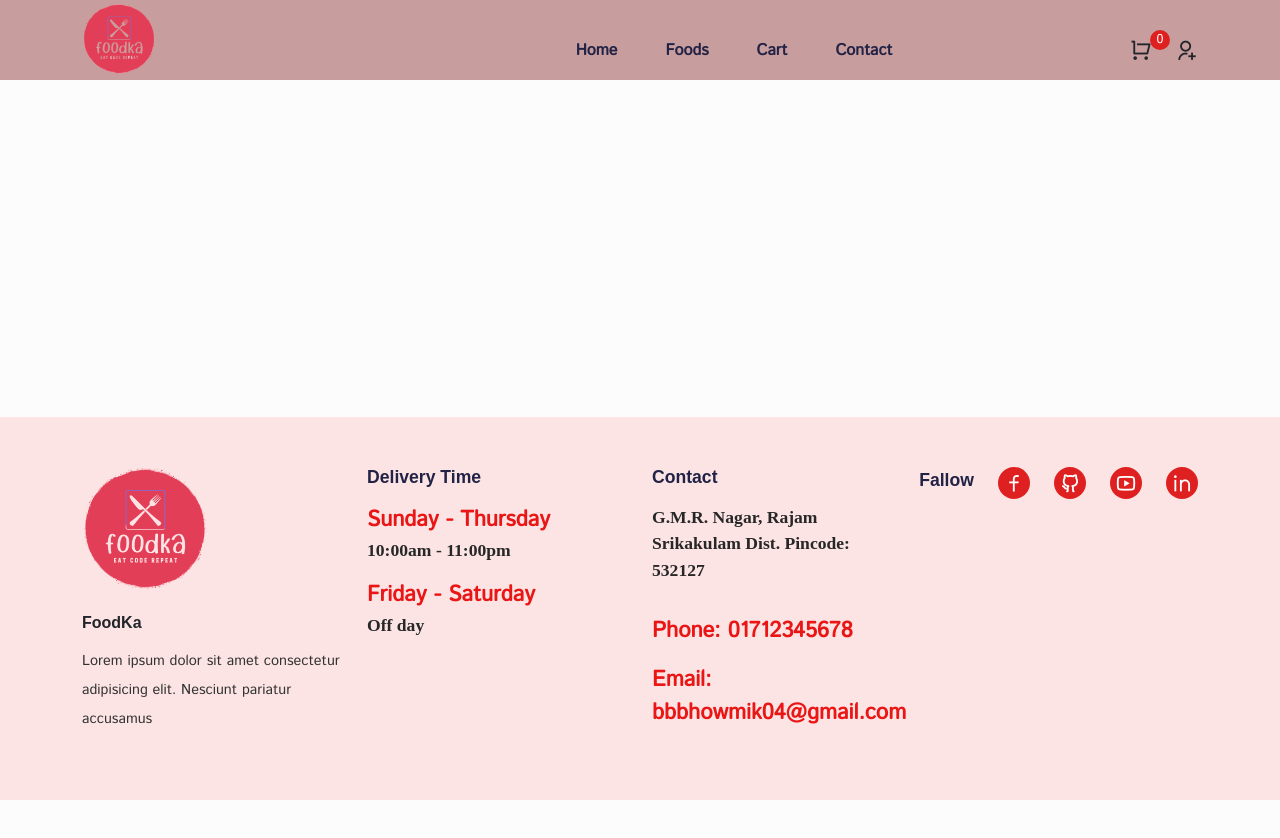
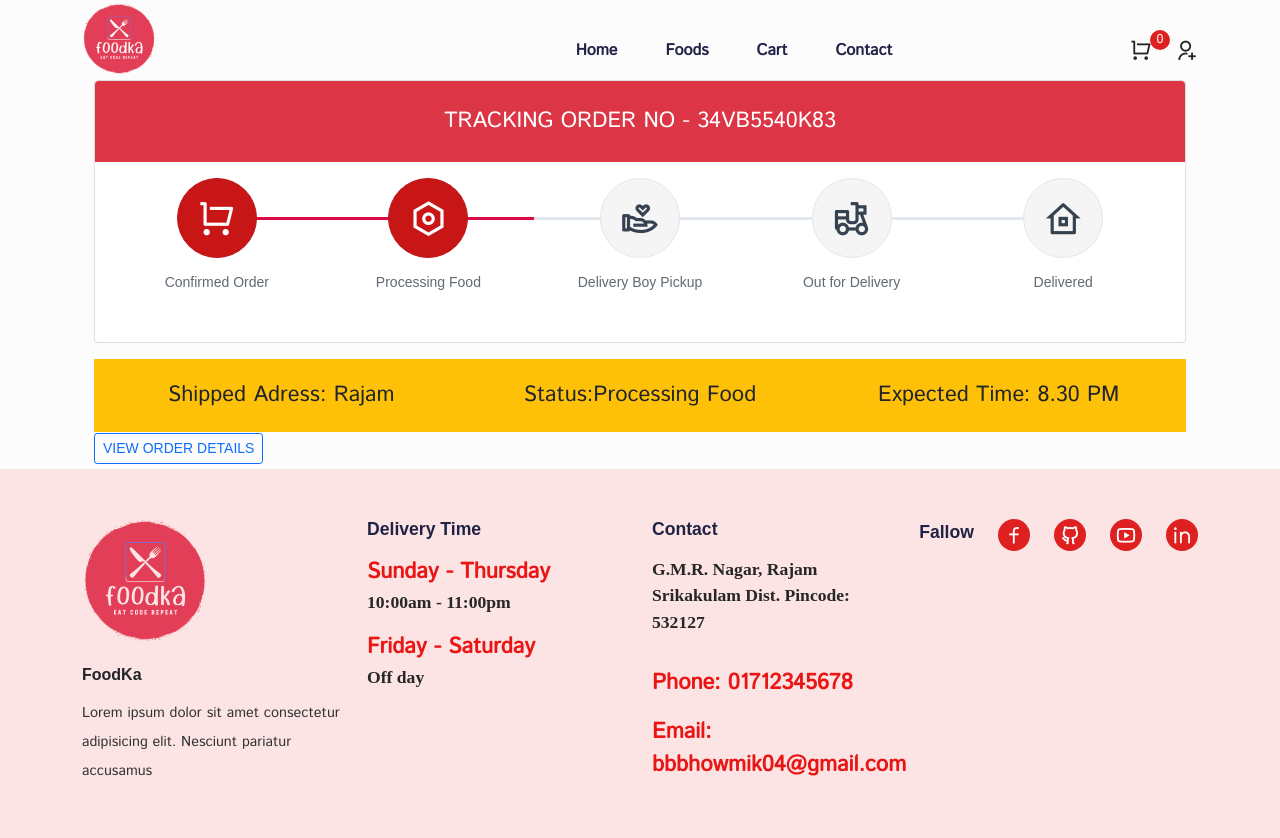
Before and after one commit to Bikash0102/FoodKa, a React (Create React App) app: page /ordertrack in a window 1280 px wide. Shown: the top 838 px of the page. Before the commit the page ends 800 px from the top, so only its background shows below. Built offline with nearby package versions, Linux system fonts and the light colour scheme; a web font is replaced by a local one.

Commit message:
version4

```diff
--- a/src/components/UI/category/Category.jsx
+++ b/src/components/UI/category/Category.jsx
@@ -32,7 +32,7 @@ const categoryData = [
 
 const Category = () => {
   return (
-    <div className=".container-fluid">
+    <div className=".container-fluid p-2">
       <Row>
         {categoryData.map((item, index) => (
           <Col lg="6" md="6" sm="7" xs="6" className="mb-4 mr-2" key={index}>
--- a/src/index.css
+++ b/src/index.css
@@ -30,7 +30,7 @@ h1,
 h2 {
   font-size: 2.1rem;
   font-weight: 600;
-  color: #212245;
+  color: #040404;
 }
 
 section {
--- a/src/pages/Home.jsx
+++ b/src/pages/Home.jsx
@@ -17,8 +17,8 @@ const Home = () => {
                 <div class="container-xxl my-5 py-5 mainbox">
                     <div class="row align-items-center g-5">
                         <div class="col-lg-6 text-center text-lg-start">
-                            <h1 class="display-3 text-white animated slideInLeft">Enjoy OurDelicious Meal</h1>
-                            <p class="text-white animated slideInLeft mb-4 pb-2">Tempor erat elitr rebum at clita. Diam dolor diam ipsum sit. Aliqu diam amet diam et eos. Clita erat ipsum et lorem et sit, sed stet lorem sit clita duo justo magna dolore erat amet</p>
+                            <h1 class="display-3  animated slideInLeft">Enjoy OurDelicious Meal</h1>
+                            <p class=" animated slideInLeft mb-4 pb-2">Customers hate complexity and love simplicity, viewing it as a form of good customer service. When you make things simple, you create a smooth customer experience.</p>
                             <Button  className="btn btn-primary py-sm-3 px-sm-5 me-3 animated slideInLeft">Book A Table</Button>
                         </div>
                         <div class="col-lg-6 text-center text-lg-end overflow-hidden">
--- /dev/null
+++ b/src/pages/Odertrack.jsx
@@ -0,0 +1,61 @@
+import React from 'react'
+import "../styles/ordertracking.css";
+import { Container } from 'reactstrap';
+
+const Odertrack = () => {
+  return (
+   <Container>
+    <div class="container padding-bottom-3x mb-1">
+    <div class="card mb-3">
+      <div class="p-4 text-center text-white text-lg bg-danger rounded-top"><span class="text-uppercase">Tracking Order No - </span><span class="text-medium">34VB5540K83</span></div>
+
+      <div class="card-body">
+        <div class="steps d-flex flex-wrap flex-sm-nowrap justify-content-between padding-top-2x padding-bottom-1x">
+          <div class="step completed">
+            <div class="step-icon-wrap">
+              <div class="step-icon"><i class="ri-shopping-cart-line"></i></div>
+            </div>
+            <h4 class="step-title">Confirmed Order</h4>
+          </div>
+          <div class="step completed">
+            <div class="step-icon-wrap">
+              <div class="step-icon"><i class="ri-settings-line"></i></div>
+            </div>
+            <h4 class="step-title">Processing Food</h4>
+          </div>
+          <div class="step">
+            <div class="step-icon-wrap">
+              <div class="step-icon"><i class="ri-hand-heart-line"></i></div>
+            </div>
+            <h4 class="step-title">Delivery Boy Pickup</h4>
+          </div>
+          <div class="step">
+            <div class="step-icon-wrap">
+              <div class="step-icon"><i class="ri-e-bike-2-line"></i></div>
+            </div>
+            <h4 class="step-title">Out for Delivery</h4>
+          </div>
+          <div class="step">
+            <div class="step-icon-wrap">
+              <div class="step-icon"><i class="ri-home-8-line"></i></div>
+            </div>
+            <h4 class="step-title">Delivered</h4>
+          </div>
+        </div>
+      </div>
+    </div>
+    <div class="d-flex flex-wrap flex-sm-nowrap justify-content-between py-3 px-2 bg-warning">
+        <div class="w-100 text-center py-1 px-2"><span class="text-medium">Shipped Adress:</span> Rajam</div>
+        <div class="w-100 text-center py-1 px-2"><span class="text-medium">Status:</span>Processing Food</div>
+        <div class="w-100 text-center py-1 px-2"><span class="text-medium">Expected Time:</span> 8.30 PM</div>
+      </div>
+    <div class="d-flex flex-wrap flex-md-nowrap justify-content-center justify-content-sm-between align-items-center">
+
+      <div class="text-left text-sm-right"><a class="btn btn-outline-primary btn-rounded btn-sm" href="orderDetails" data-toggle="modal" data-target="#orderDetails">View Order Details</a></div>
+    </div>
+  </div>
+  </Container>
+  )
+}
+
+export default Odertrack
--- a/src/routes/Routers.js
+++ b/src/routes/Routers.js
@@ -10,6 +10,7 @@ import Contact from "../pages/Contact";
 import Login from "../pages/Login";
 import Register from "../pages/Register";
 import Adress from "../pages/Adress";
+import Odertrack from "../pages/Odertrack";
 const Routers = () => {
   return (
     <Routes>
@@ -23,7 +24,9 @@ const Routers = () => {
       <Route path="/checkout" element={<Checkout />} />
       <Route path="/tracking" element={<Tracking/>} />
       <Route path="/adress" element={<Adress/>}/>
+      <Route path="/ordertrack" element={<Odertrack/>}/>
       <Route path="/pizzas/:id" element={<PizzaDetails />} />
+
     </Routes>
   );
 };
--- a/src/styles/header.css
+++ b/src/styles/header.css
@@ -10,7 +10,7 @@ section {
   width: 100%;
   height: 80px;
   line-height: 100px;
-  background-color: #9139397d;
+  background-color: #231a8f00;
   top: 0;
 }
 
@@ -161,12 +161,12 @@ section {
     width: 100%;
     height: 80px;
     line-height: 80px;
-    background-color: #9139397d;
+    background-color: #231a8f00;
   }
 
   .logo img {
-    margin-top: 22px;
-    width: calc(100% - 70%);
+    margin-top: 25px;
+    width: calc(100% - 65%);
   }
 }
 
--- /dev/null
+++ b/src/styles/ordertracking.css
@@ -0,0 +1,109 @@
+.steps .step {
+  display: block;
+  width: 100%;
+  margin-bottom: 35px;
+  text-align: center;
+}
+
+.steps .step .step-icon-wrap {
+  display: block;
+  position: relative;
+  width: 100%;
+  height: 80px;
+  text-align: center;
+}
+
+.steps .step .step-icon-wrap::before,
+.steps .step .step-icon-wrap::after {
+  display: block;
+  position: absolute;
+  top: 50%;
+  width: 50%;
+  height: 3px;
+  margin-top: -1px;
+  background-color: #e1e7ec;
+  content: "";
+  z-index: 1;
+}
+
+.steps .step .step-icon-wrap::before {
+  left: 0;
+}
+
+.steps .step .step-icon-wrap::after {
+  right: 0;
+}
+
+.steps .step .step-icon {
+  display: inline-block;
+  position: relative;
+  width: 80px;
+  height: 80px;
+  border: 1px solid #e1e7ec;
+  border-radius: 50%;
+  background-color: #f5f5f5;
+  color: #374250;
+  font-size: 38px;
+  line-height: 81px;
+  z-index: 5;
+}
+
+.steps .step .step-title {
+  margin-top: 16px;
+  margin-bottom: 0;
+  color: #606975;
+  font-size: 14px;
+  font-weight: 500;
+}
+
+.steps .step:first-child .step-icon-wrap::before {
+  display: none;
+}
+
+.steps .step:last-child .step-icon-wrap::after {
+  display: none;
+}
+
+.steps .step.completed .step-icon-wrap::before,
+.steps .step.completed .step-icon-wrap::after {
+  background-color: #dc0b43;
+}
+
+.steps .step.completed .step-icon {
+  border-color: #bc161c;
+  background-color: #c81616;
+  color: #fff;
+}
+
+@media (max-width: 576px) {
+  .flex-sm-nowrap .step .step-icon-wrap::before,
+  .flex-sm-nowrap .step .step-icon-wrap::after {
+    display: none;
+  }
+}
+
+@media (max-width: 768px) {
+  .flex-md-nowrap .step .step-icon-wrap::before,
+  .flex-md-nowrap .step .step-icon-wrap::after {
+    display: none;
+  }
+}
+
+@media (max-width: 991px) {
+  .flex-lg-nowrap .step .step-icon-wrap::before,
+  .flex-lg-nowrap .step .step-icon-wrap::after {
+    display: none;
+  }
+}
+
+@media (max-width: 1200px) {
+  .flex-xl-nowrap .step .step-icon-wrap::before,
+  .flex-xl-nowrap .step .step-icon-wrap::after {
+    display: none;
+  }
+}
+
+.bg-faded,
+.bg-secondary {
+  background-color: #f5f5f5 !important;
+}
--- a/src/styles/popularfood.css
+++ b/src/styles/popularfood.css
@@ -18,7 +18,7 @@
   background: #f54d19;
   text-align: center;
   margin-top: 30px;
-  padding: 20px 0px;
+  padding: 20px 10px;
   border-radius: 100px;
 }
 
@@ -82,6 +82,25 @@
     font-size: 1rem;
   }
 
+  .food__category button {
+    border: none;
+    outline: none;
+    font-size: 0.7rem;
+
+    padding: 5px 17px 5px 2px;
+
+    background: transparent;
+    color: #fff;
+  }
+
+  .foodBtnActive {
+    background: #fff !important;
+    border-radius: 0px;
+    width: 130px;
+
+    color: #df2020 !important;
+  }
+
   .hero__content p {
     font-size: 0.8rem;
     line-height: 25px;
@@ -122,10 +141,6 @@
     padding: 15px;
     border-radius: 5px;
   }
-  .food__category button {
-    padding: 5px 15px;
-    font-size: 0.7rem;
-  }
 
   .tasty__treat-desc {
     font-size: 0.8rem;
```
Also changed, not shown: src/pages/Checkout.jsx (+2 -58 lines).
